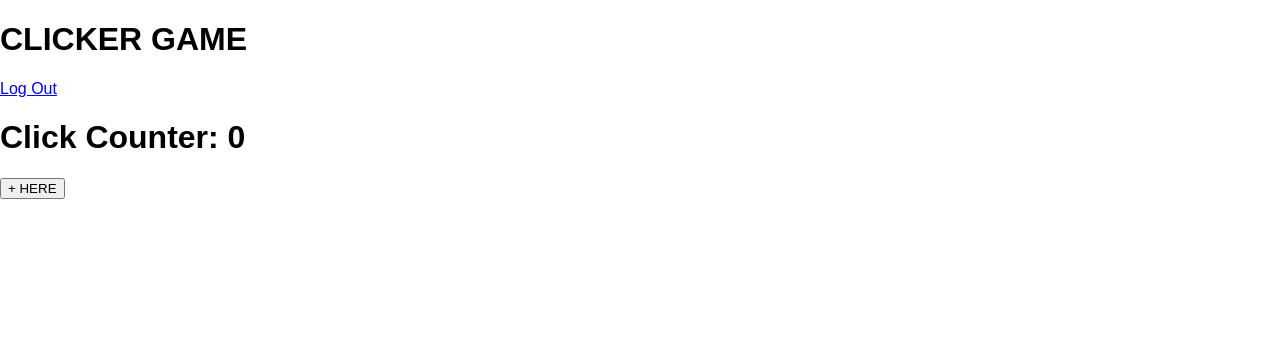
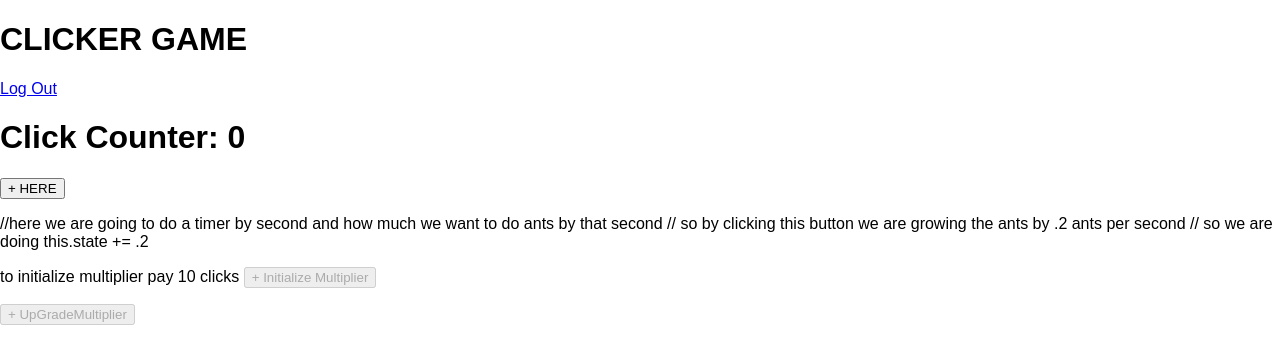
Before and after one commit to davidyshin/clicker-project, a React (Create React App) app in the folder frontend/: page /users/clicks in a window 1280 px wide. Shown: the top 364 px of the page. Built offline with nearby package versions, Linux system fonts and the light colour scheme; no server answers.

Commit message:
added user Click Functions

```diff
--- a/frontend/src/users/UserClicker.js
+++ b/frontend/src/users/UserClicker.js
@@ -8,10 +8,13 @@ class UserClicker extends React.Component {
     super(props);
 
     this.state = {
-      clicks: 0
+      clicks: 0,
+      initializedMultiplier: false,
+      inc: .01,
+      upgradeMultiplier: ''
     };
   }
-//hiiiii
+
   componentDidMount() {
     axios
       .get(`/users/clicks`, { username: this.props.username })
@@ -41,16 +44,75 @@ class UserClicker extends React.Component {
         console.log(err);
       });
   };
+
+  multiply = (e) => {
+    let { clicks } = this.state
+    clicks -= 10
+    if (clicks === 0) {
+      clicks = .05
+    }
+    this.setState({
+      initializedMultiplier: true,
+      clicks
+    })
+    setInterval(() => {
+      let { clicks, inc } = this.state;
+      clicks += (clicks * inc)
+      console.log(typeof (clicks))
+      console.log(this.state)
+      this.setState({
+        clicks
+      })
+    }, 1000);
+  }
+
+
+  upgradeMultiplier = e => {
+    let { clicks, inc } = this.state;
+    inc += .005
+    this.setState({
+      inc
+    })
+    console.log(inc)
+  }
+
+
   render() {
-    const { clicks } = this.state;
+    const { clicks, initializedMultiplier } = this.state;
     return (
       <div>
         <Link to="/users/logout">Log Out</Link>
         <h1> Click Counter: {clicks} </h1>
-        <button type="button" onClick={this.handleClick}>
-          {" "}
-          + HERE{" "}
-        </button>
+        <p>
+          <button name='physicalClick' onClick={this.handleClick}>
+            {" "}
+            + HERE{" "}
+          </button>
+
+        </p>
+
+        //here we are going to do a timer by second and how much we want to do ants by that second
+        // so by clicking this button we are growing the ants by .2 ants per second
+        // so we are doing this.state += .2
+
+
+        <p> to initialize multiplier pay 10 clicks  {''}
+          {clicks >= 10 ?
+            <button name='auto multiple' onClick={this.multiply}> {" "}
+              +  Initialize Multiplier{" "}
+            </button>:
+            <button name='auto multiple' onClick={this.multiply} disabled>{" "}
+              +  Initialize Multiplier{" "}
+            </button>}
+        </p>
+
+        {clicks >= 50 && initializedMultiplier ?
+          <button name='auto multiple' onClick={this.upgradeMultiplier}>{" "}
+            + UpGradeMultiplier{" "}
+          </button> :
+          <button name='auto multiple' onClick={this.upgradeMultiplier} disabled>{" "}
+            + UpGradeMultiplier{" "}
+          </button>}
       </div>
     );
   }
```
